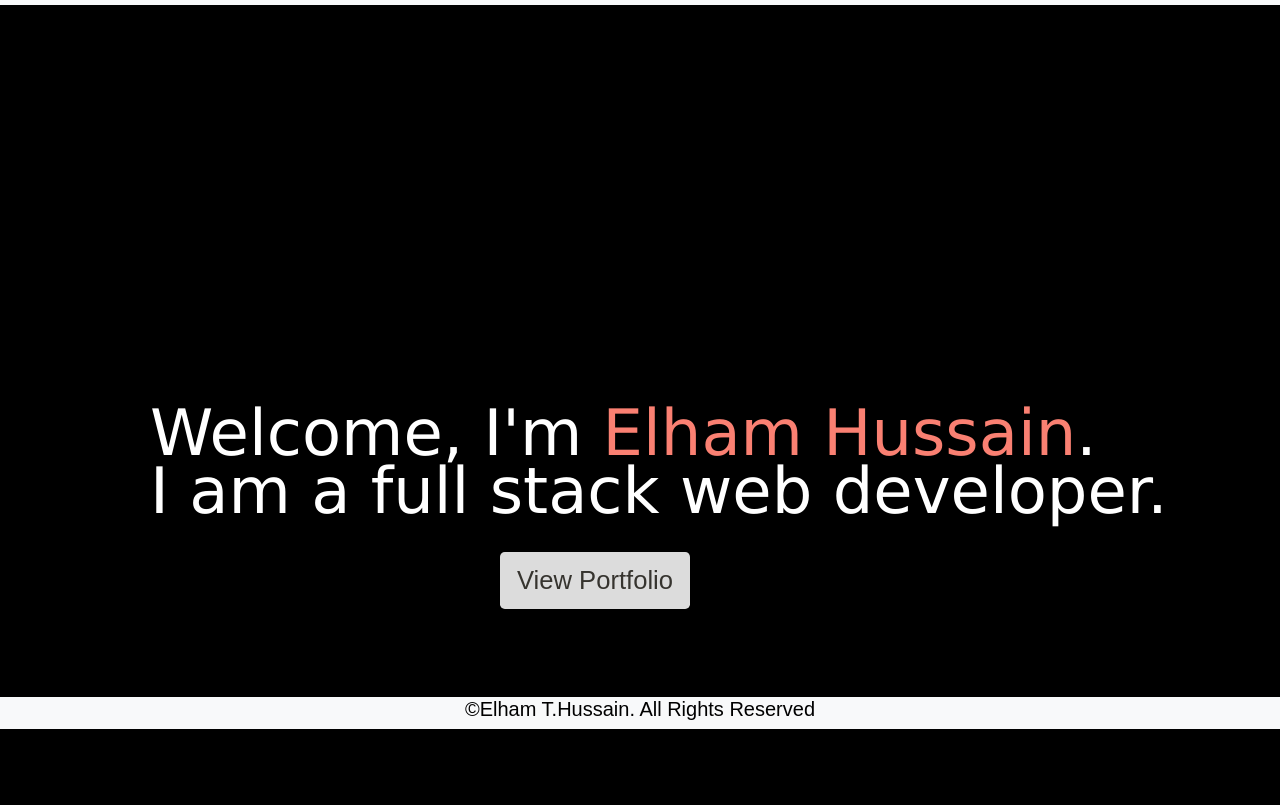
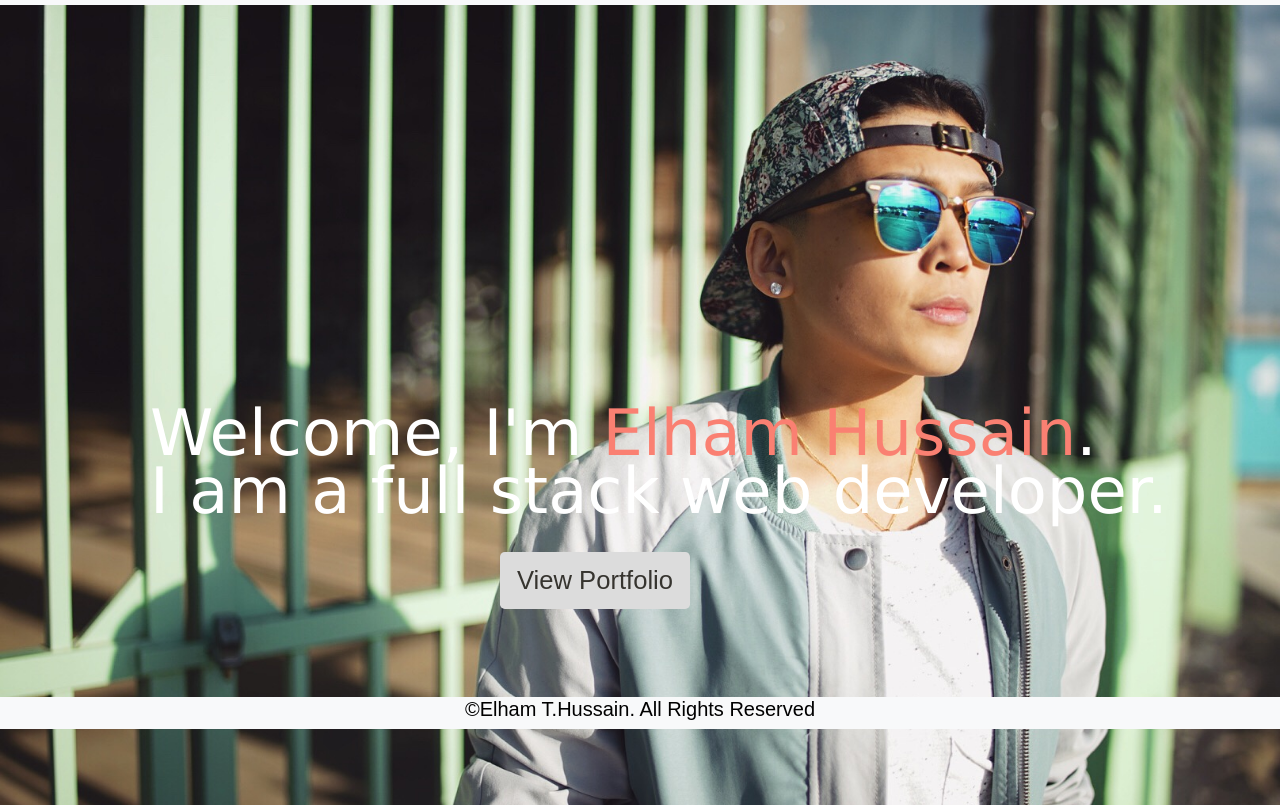
Before and after one commit to ElhamFabe/Portfolio, a plain HTML site: page index.html in a window 1280 px wide. Shown: the part 71-876 px from the top of the page. Drawn offline with nearby package versions, Linux system fonts and the light colour scheme; the site is published under a folder, as on GitHub Pages, so addresses that start at the root find nothing.

```diff
--- a/Assets/Css/style.css
+++ b/Assets/Css/style.css
@@ -10,7 +10,7 @@
   }
 
   #home {
-    background: url(/Assets/Photos/option1.JPG) no-repeat 50% 50%;
+    background: url(../Photos/option1.JPG) no-repeat 50% 50%;
     display: table;
     height: 100%;
     width: 100%;
@@ -22,6 +22,7 @@
   display: table-cell;
   vertical-align: middle;
   text-align: center;
+  color: gainsboro;
 
 }
 h1{
```
Also changed, not shown: index.html (+0 -4 lines), 1 other file.
